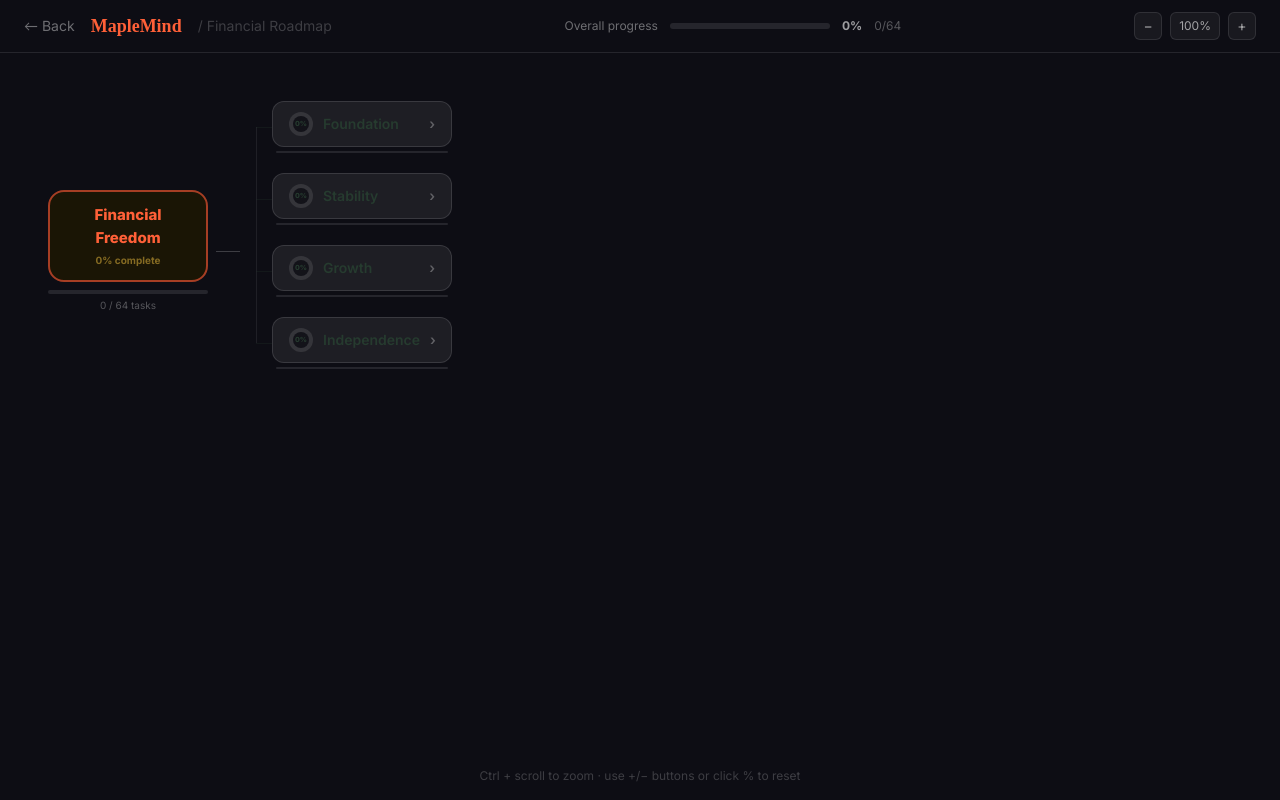
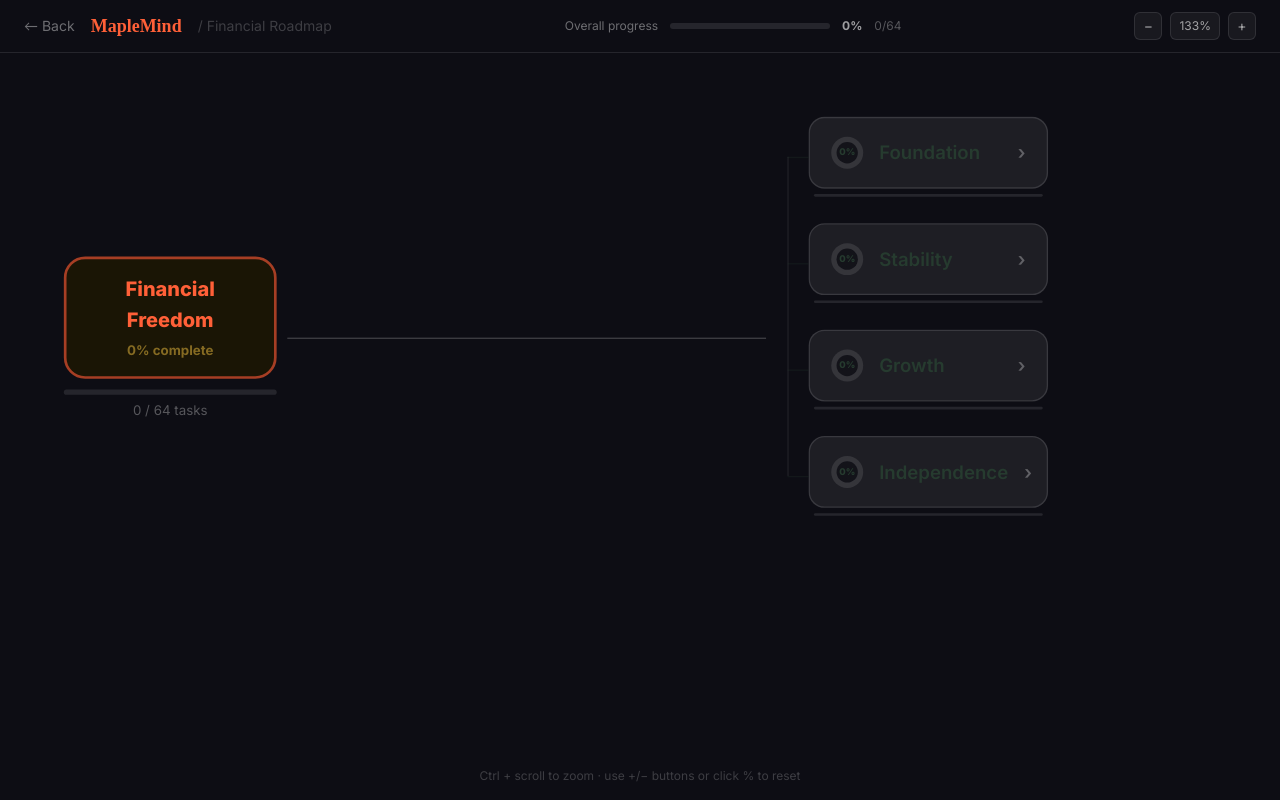
Before and after one commit to Aabdulnour/YUTH, a Next.js app: page /financial-mindmap in a window 1280 px wide. Built offline with nearby package versions, Linux system fonts and the light colour scheme.

Commit message:
fixed dynamic focus

```diff
--- a/app/financial-mindmap/page.tsx
+++ b/app/financial-mindmap/page.tsx
@@ -78,10 +78,12 @@ function LeafNodeComponent({
   node,
   onHeightChange,
   onSelect,
+  onExpanded,
 }: {
   node: LeafNode;
   onHeightChange?: (height: number) => void;
   onSelect?: (node: LeafNode) => void;
+  onExpanded?: (expanded: boolean) => void;
 }) {
   const [expanded, setExpanded] = useState(false);
   const { getNodeProgress } = useProgressContext();
@@ -142,7 +144,12 @@ function LeafNodeComponent({
         }}
       >
         <button
-          onClick={() => setExpanded(!expanded)}
+          onClick={
+            () => {
+              setExpanded(!expanded);
+              onExpanded?.(!expanded);
+            }
+          }
           className="flex items-center gap-2 px-3 py-2 rounded-lg border transition-all duration-200 hover:scale-[1.02] active:scale-[0.98]"
           style={{
             width: NODE_WIDTHS.leaf,
@@ -169,7 +176,7 @@ function LeafNodeComponent({
 
       {/* Task list — connector exits from center of the button */}
       {expanded && (
-        <div className="flex items-start ml-3 self-start">
+        <div className="flex items-start ml-9 self-start">
           {/* Horizontal connector aligned to button center */}
           <div
             className="w-5 flex-shrink-0"
@@ -235,12 +242,18 @@ function TaskNodeWrapper({
 }
 // ─── Branch Node ──────────────────────────────────────────────────────────────
 
-function BranchNodeComponent({ branch, onSelect }: { branch: BranchNode; onSelect?: (node: LeafNode) => void }) {
+function BranchNodeComponent({ branch, onSelect, onExpanded, onLeafExpand }: {
+  branch: BranchNode;
+  onSelect?: (node: LeafNode) => void;
+  onExpanded?: (expanded: boolean) => void;
+  onLeafExpand?: () => void;
+}) {
   const [expanded, setExpanded] = useState(false);
   const { getBranchProgress } = useProgressContext();
   const { pct } = getBranchProgress(branch.children);
   const branchButtonRef = useRef<HTMLDivElement>(null);
   const [branchButtonHeight, setBranchButtonHeight] = useState(44);
+  const [anyLeafExpanded, setAnyLeafExpanded] = useState(false);
 
   // Measure actual branch button height
   useEffect(() => {
@@ -271,6 +284,7 @@ function BranchNodeComponent({ branch, onSelect }: { branch: BranchNode; onSelec
   const topOffset = Math.max(0, (totalChildrenHeight - branchButtonHeight) / 2);
 
   return (
+
     <div className="flex items-start">
       {/* Branch button */}
       <div
@@ -279,8 +293,12 @@ function BranchNodeComponent({ branch, onSelect }: { branch: BranchNode; onSelec
         style={{ paddingTop: expanded ? topOffset : 0, transition: "padding-top 0.2s ease" }}
       >
         <button
-          onClick={() => setExpanded(!expanded)}
-          className="flex items-center gap-2.5 px-4 py-2.5 rounded-xl border font-semibold transition-all duration-200 hover:scale-[1.02] active:scale-[0.98]"
+          onClick={() => {
+            const next = !expanded;
+            setExpanded(next);
+            onExpanded?.(next);
+          }}
+          className="flex items-center gap-3 px-4 py-3.5 rounded-xl border font-semibold transition-all duration-200 hover:scale-[1.02] active:scale-[0.98]"
           style={{
             width: NODE_WIDTHS.branch,
             minWidth: NODE_WIDTHS.branch,
@@ -314,7 +332,7 @@ function BranchNodeComponent({ branch, onSelect }: { branch: BranchNode; onSelec
       {/* Leaf nodes */}
       {expanded && (
         <div className="flex items-start ml-4">
-          <div className="flex-shrink-0 relative" style={{ width: 16 }}>
+          <div className="flex-shrink-0 relative" style={{ width: anyLeafExpanded ? 60 : 310}}>
             <div
               className="absolute w-px"
               style={{
@@ -341,6 +359,10 @@ function BranchNodeComponent({ branch, onSelect }: { branch: BranchNode; onSelec
                 node={leaf}
                 onHeightChange={(h) => updateChildHeight(i, h)}
                 onSelect={onSelect}
+                onExpanded={(isExpanded) => {
+                    setAnyLeafExpanded(isExpanded);
+                    if (isExpanded) onLeafExpand?.(); // ← leaf-specific, not branch
+                }}
               />
             ))}
           </div>
@@ -358,12 +380,16 @@ function BranchHeightWrapper({
   branchHeights,
   onHeightChange,
   onSelect,
+  onExpanded,
+  onLeafExpand,
 }: {
   branch: BranchNode;
   index: number;
   branchHeights: number[];
   onHeightChange: (index: number, height: number) => void;
   onSelect?: (node: LeafNode) => void;
+  onExpanded?: (expanded: boolean) => void;
+  onLeafExpand?: () => void;
 }) {
   const ref = useRef<HTMLDivElement>(null);
 
@@ -383,7 +409,7 @@ function BranchHeightWrapper({
       <div className="absolute h-px"
         style={{ backgroundColor: `${branch.color}40`, left: 0, top: `${tickTop}px`, width: 16 }} />
       <div style={{ marginLeft: 16 }}>
-        <BranchNodeComponent branch={branch} onSelect={onSelect} />
+        <BranchNodeComponent branch={branch} onSelect={onSelect} onExpanded={onExpanded} onLeafExpand={onLeafExpand} />
       </div>
     </div>
   );
@@ -391,11 +417,15 @@ function BranchHeightWrapper({
 
 // ─── Mind Map ─────────────────────────────────────────────────────────────────
 
-function MindMap({ onSelectLeaf }: { onSelectLeaf?: (node: LeafNode) => void }) {
+function MindMap({ onSelectLeaf, onBranchExpand, onLeafExpand }: {
+  onSelectLeaf?: (node: LeafNode) => void;
+  onBranchExpand?: () => void;
+  onLeafExpand?: () => void;
+}) {
   const data = roadmap as RoadmapData;
   const { getOverallProgress } = useProgressContext();
   const { done, total, pct } = getOverallProgress(data.children);
-
+  const [anyBranchExpanded, setAnyBranchExpanded] = useState(false);
   const [branchHeights, setBranchHeights] = useState<number[]>(
     () => new Array(data.children.length).fill(44)
   );
@@ -442,7 +472,8 @@ function MindMap({ onSelectLeaf }: { onSelectLeaf?: (node: LeafNode) => void })
           </div>
           <div style={{ fontSize: 10, color: "rgba(255,255,255,0.3)" }}>{done} / {total} tasks</div>
         </div>
-        <div className="w-6 h-px bg-white/20 mx-2 flex-shrink-0" />
+        <div className="h-px bg-white/20 mx-2 flex-shrink-0"
+          style={{ width: anyBranchExpanded ? 120 : 360, transition: "width 0.5s ease" }} />
       </div>
 
       {/* Branches */}
@@ -464,6 +495,11 @@ function MindMap({ onSelectLeaf }: { onSelectLeaf?: (node: LeafNode) => void })
             branchHeights={branchHeights}
             onHeightChange={updateBranchHeight}
             onSelect={onSelectLeaf}
+            onExpanded={(expanded) => {
+                setAnyBranchExpanded(expanded);
+                if (expanded) onBranchExpand?.();
+            }}
+            onLeafExpand={onLeafExpand}
           />
         ))}
       </div>
@@ -474,7 +510,7 @@ function MindMap({ onSelectLeaf }: { onSelectLeaf?: (node: LeafNode) => void })
 // ─── Page ─────────────────────────────────────────────────────────────────────
 
 export default function FinancialMindMapPage() {
-  const [zoom, setZoom] = useState(1);
+  const [zoom, setZoom] = useState(1.33);
   const [selectedLeaf, setSelectedLeaf] = useState<LeafNode | null>(null);
   const canvasRef = useRef<HTMLDivElement>(null);
 
@@ -544,7 +580,11 @@ export default function FinancialMindMapPage() {
                 minHeight: `${100 / zoom}%`,
               }}
             >
-              <MindMap onSelectLeaf={setSelectedLeaf} />
+              <MindMap
+                onSelectLeaf={setSelectedLeaf}
+                onBranchExpand={() => setZoom(1.41)}
+                onLeafExpand={() => setZoom(1.33)}
+              />
             </div>
           </div>
 
```
